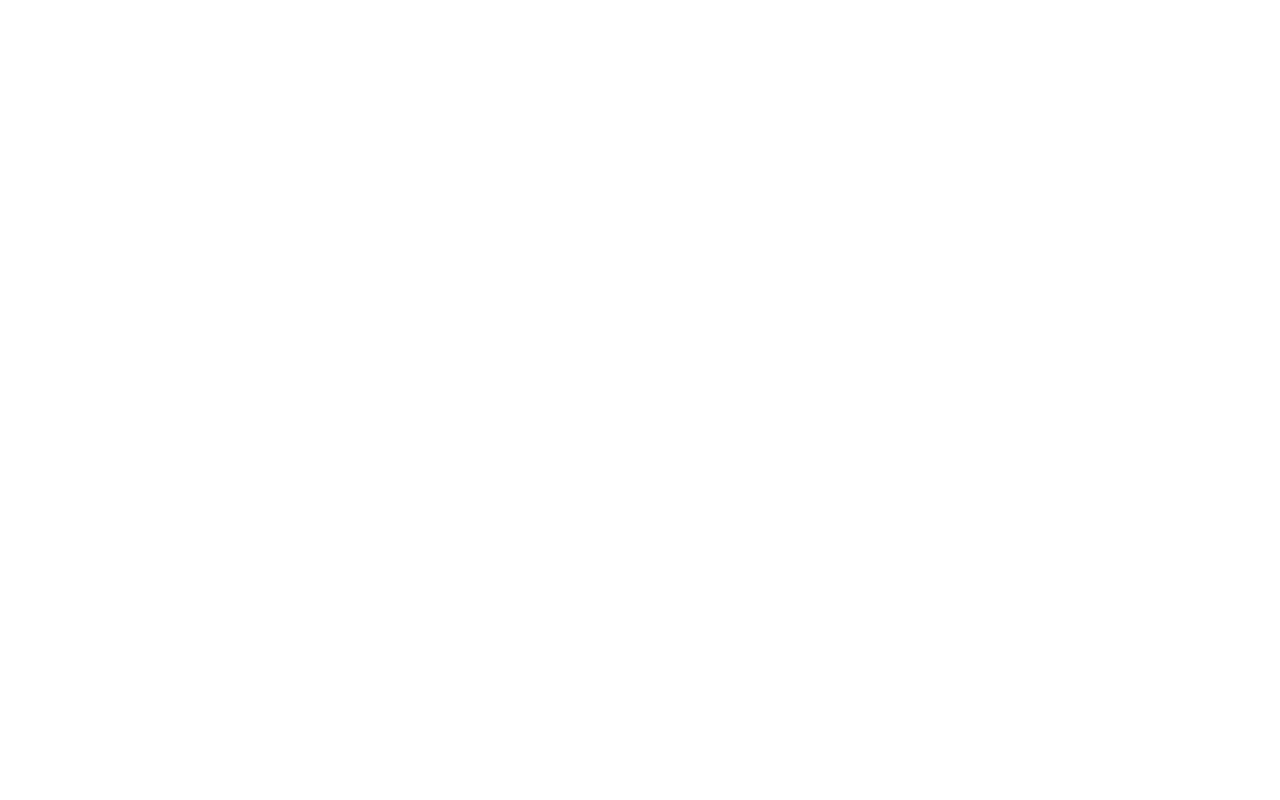
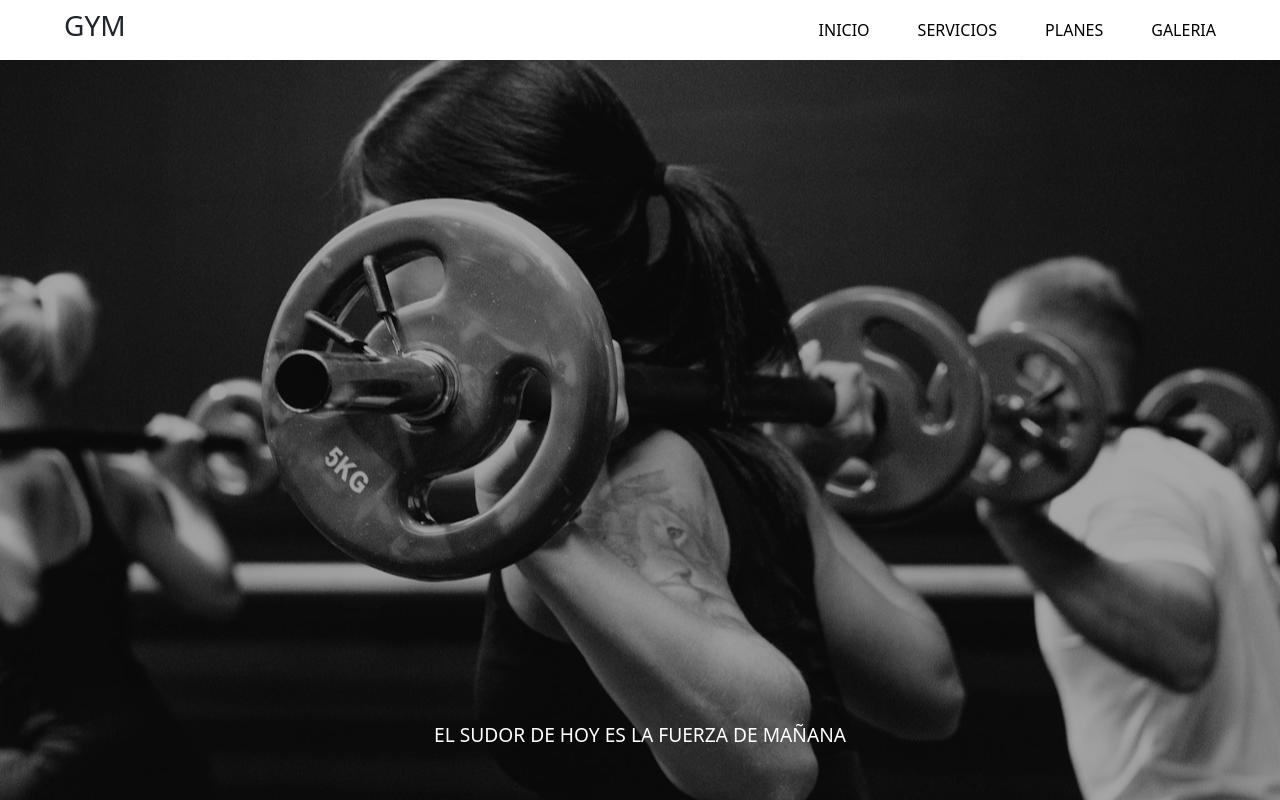
Before and after one commit to renatochoccepalacios/proyecto-gym, a plain HTML site: page index.html in a window 1280 px wide. Drawn offline with nearby package versions, Linux system fonts and the light colour scheme.

Commit message:
banner y menu de navegacion

```diff
--- a/index.html
+++ b/index.html
@@ -0,0 +1,49 @@
+<!DOCTYPE html>
+<html lang="en">
+
+<head>
+    <meta charset="UTF-8">
+    <meta name="viewport" content="width=device-width, initial-scale=1.0">
+
+    <link href="https://cdn.jsdelivr.net/npm/bootstrap@5.3.3/dist/css/bootstrap.min.css" rel="stylesheet"
+        integrity="sha384-QWTKZyjpPEjISv5WaRU9OFeRpok6YctnYmDr5pNlyT2bRjXh0JMhjY6hW+ALEwIH" crossorigin="anonymous">
+    <link rel="stylesheet" href="https://cdn.jsdelivr.net/npm/bootstrap-icons@1.11.3/font/bootstrap-icons.min.css">
+
+    <link rel="stylesheet" href="css/style.css">
+    <title>Document</title>
+</head>
+
+<body>
+    <header class="header">
+        <h3>GYM</h3>
+        <nav class="nav-principal">
+            <ul class="nav-menu">
+                <li><a href="">inicio</a></li>
+                <li><a href="">servicios</a></li>
+                <li><a href="">planes</a></li>
+                <li><a href="">galeria</a></li>
+            </ul>
+        </nav>
+    </header>
+
+    <main class="main-inicio">
+        <section class="banner">
+            <div class="back-negro"></div>
+            <div class="contendor-img">
+                <div class="banner-frase">El  sudor de hoy es la fuerza de mañana</div>
+            </div>
+        </section>
+    </main>
+
+
+
+
+
+
+
+    <script src="https://cdn.jsdelivr.net/npm/bootstrap@5.3.3/dist/js/bootstrap.bundle.min.js"
+        integrity="sha384-YvpcrYf0tY3lHB60NNkmXc5s9fDVZLESaAA55NDzOxhy9GkcIdslK1eN7N6jIeHz"
+        crossorigin="anonymous"></script>
+</body>
+
+</html>
--- /dev/null
+++ b/scss/base/_reset.scss
@@ -0,0 +1,5 @@
+* {
+    margin: 0;
+    padding: 0;
+    box-sizing: border-box;
+}
--- /dev/null
+++ b/scss/layout/_header.scss
@@ -0,0 +1,31 @@
+.header {
+    display: flex;
+    width: 100%;
+    align-items: center;
+    padding: 0 4rem;
+    height: 60px;
+    justify-content: space-between;
+
+    box-shadow: rgba(0, 0, 0, 0.25) 0px -7px 15px, rgba(0, 0, 0, 0.22) 0px 10px 10px;
+
+    .nav-principal {
+        display: flex;
+
+        .nav-menu {
+            display: flex;
+            font-weight: 500;
+            gap: 3rem;
+            text-transform: uppercase;
+            list-style: none;
+            margin: 0;
+            padding: 0;
+
+            li {
+                a {
+                    text-decoration: none;
+                    color: $color-black;
+                }
+            }
+        }
+    }
+}
--- /dev/null
+++ b/scss/layout/_main.scss
@@ -0,0 +1,34 @@
+.main-inicio {
+    .banner {
+        height: calc(100vh - 60px);
+        position: relative;
+
+        .back-negro {
+            background-color: rgba(26, 25, 25, 0.386);
+            width: 100%;
+            height: 100%;
+            position: absolute;
+        }
+
+        .contendor-img {
+            height: 100%;
+            width: 100%;
+            background-position: center;
+            background-image: url(../../img/banner-1.jpg);
+        }
+
+        .banner-frase {
+            display: flex;
+            width: 100%;
+            justify-content: center;
+            text-align: center;
+            position: absolute;
+            bottom: 50px;
+            text-transform: uppercase;
+            font-size: 1.2rem;
+            color: $color-white;
+
+            z-index: 9;
+        }
+    }
+}
--- a/scss/style.scss
+++ b/scss/style.scss
@@ -0,0 +1,4 @@
+@import "utilidades/variables";
+@import "base/reset";
+@import "layout/header";
+@import "layout/main";
--- /dev/null
+++ b/scss/utilidades/_variables.scss
@@ -0,0 +1,2 @@
+$color-white: #fff;
+$color-black: #000;
```
Also changed, not shown: css/style.css, img/banner-1.jpg (added), img/banner-2.jpg (added), img/banner-3.jpg (added), img/banner-4.jpg (added), 1 other file.
